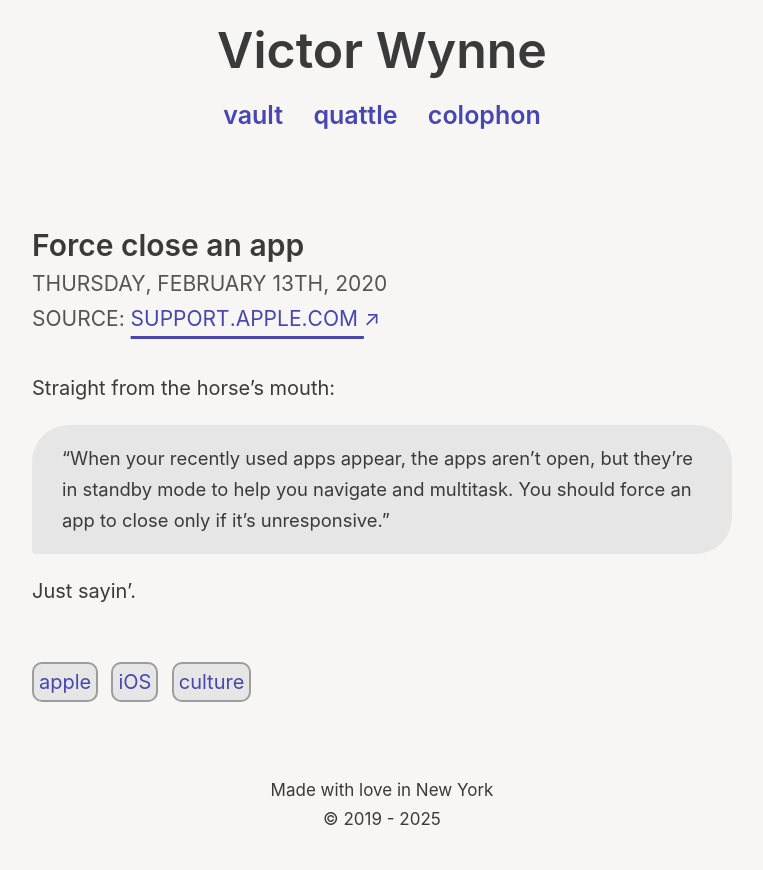
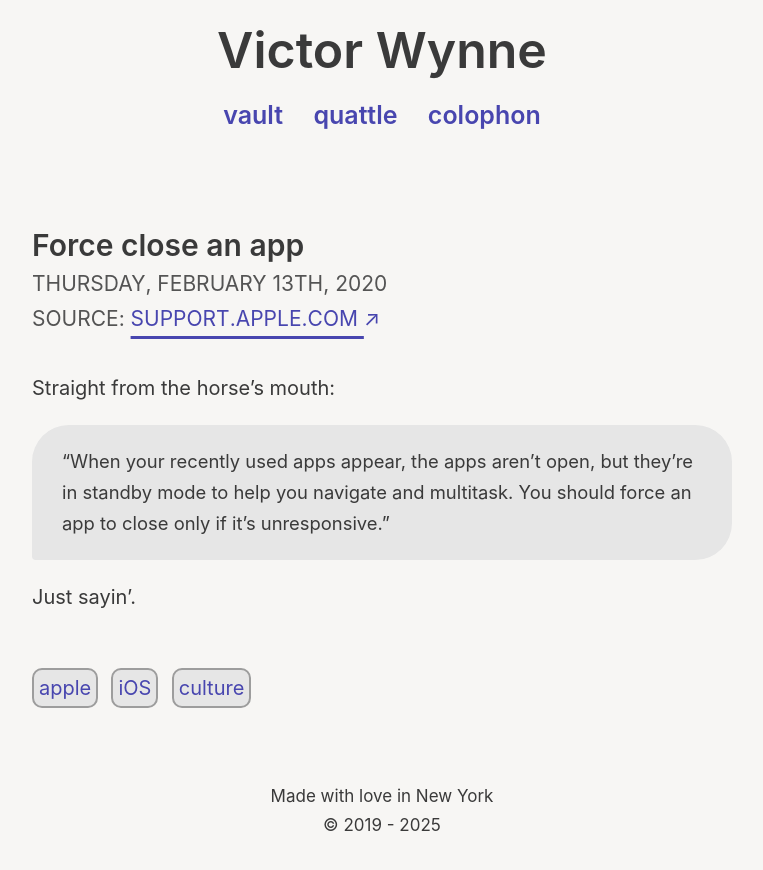
Before and after one commit to victorwynne/victorwynne, a Jekyll site: the page built from _posts/2020-02-13-force-close-an-app.md, in a window 1280 px wide. Shown: the top 870 px of the page, without its empty margins (258-1021 px from the left). Built offline with Jekyll 4.4.1, drawn with Linux system fonts in a browser that asks for light colours.

Commit message:
_type.scss

```diff
--- a/_sass/_type.scss
+++ b/_sass/_type.scss
@@ -169,7 +169,7 @@ span.link-arrow {
 blockquote {
   width: 100%;
   background-color: $blockquote-bg;
-  padding: 18px 20px 18px 28px;
+  padding: 21px 20px 21px 28px;
   margin: 20px 0;
   font-size: 92%;
   position: relative;
```
